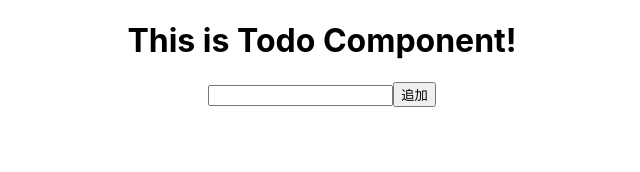
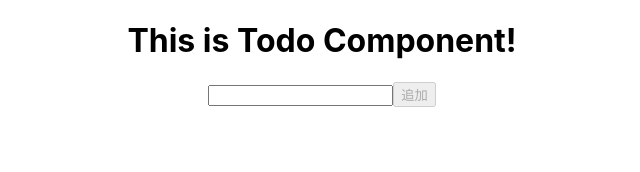
Before and after one commit to sho03/todo, a React (Create React App) app: page / in a window 1280 px wide. Shown: the top 172 px of the page, without its empty margins (318-958 px from the left). Built offline with nearby package versions, Linux system fonts and the light colour scheme.

Commit message:
feat: 空文字のタスクは登録できないように修正

```diff
--- a/src/component/AddTodo.tsx
+++ b/src/component/AddTodo.tsx
@@ -4,6 +4,7 @@ import { Task } from "../domain/Task";
 export function AddTodo(props: Props) {
 
   const [inputValue, setValue] = useState('');
+  const [disabled, setDisabled] = useState(true);
 
   const addNewTodo = () => {
     const newTask = new Task(inputValue);
@@ -11,9 +12,18 @@ export function AddTodo(props: Props) {
     setValue('');
   }
 
+  const onChange = (e: React.ChangeEvent<HTMLInputElement>) => {
+    setValue(e.target.value);
+    if (e.target.value) {
+      setDisabled(false);
+    } else {
+      setDisabled(true);
+    }
+  }
+
   return <div>
-    <input type="text" value={inputValue} onChange={(e) => setValue(e.target.value)}/>
-    <button onClick={addNewTodo}>追加</button>
+    <input type="text" value={inputValue} onChange={onChange} />
+    <button onClick={addNewTodo} disabled={disabled}>追加</button>
   </div>
 };
 
```
